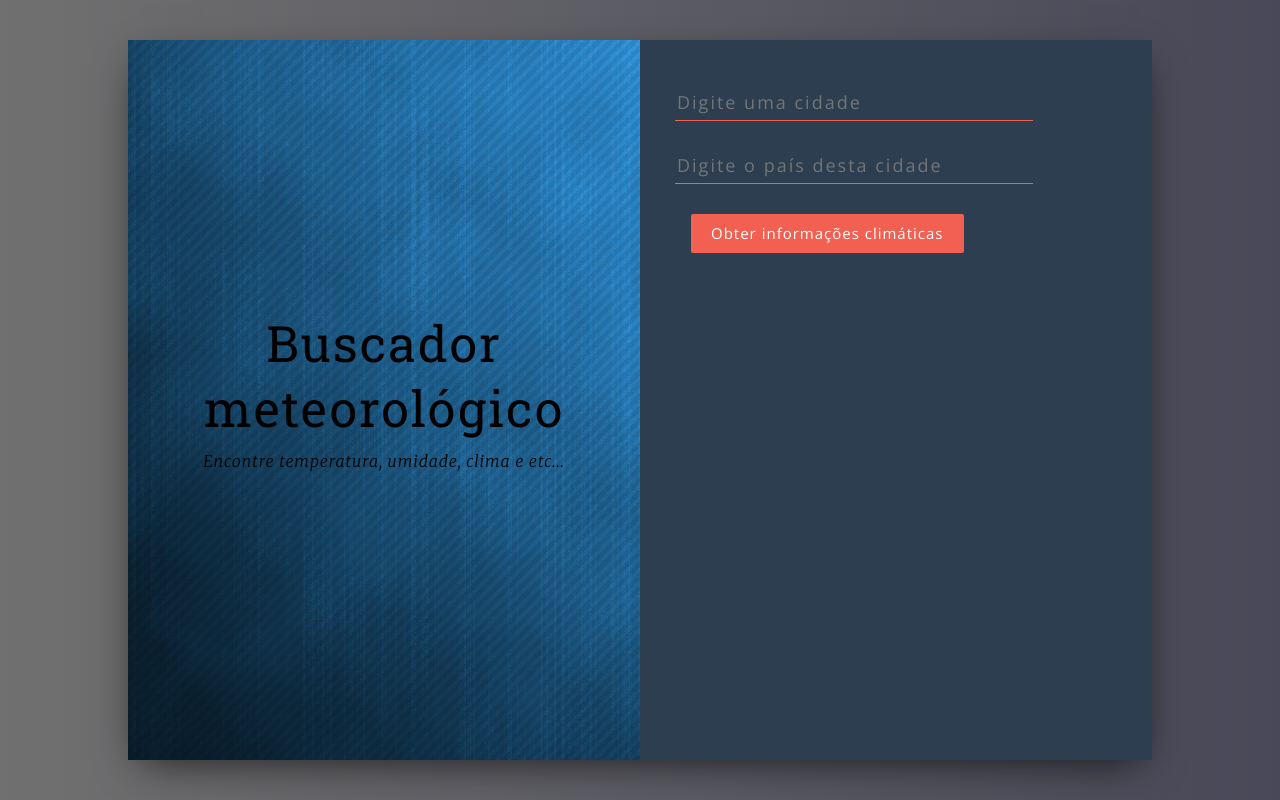
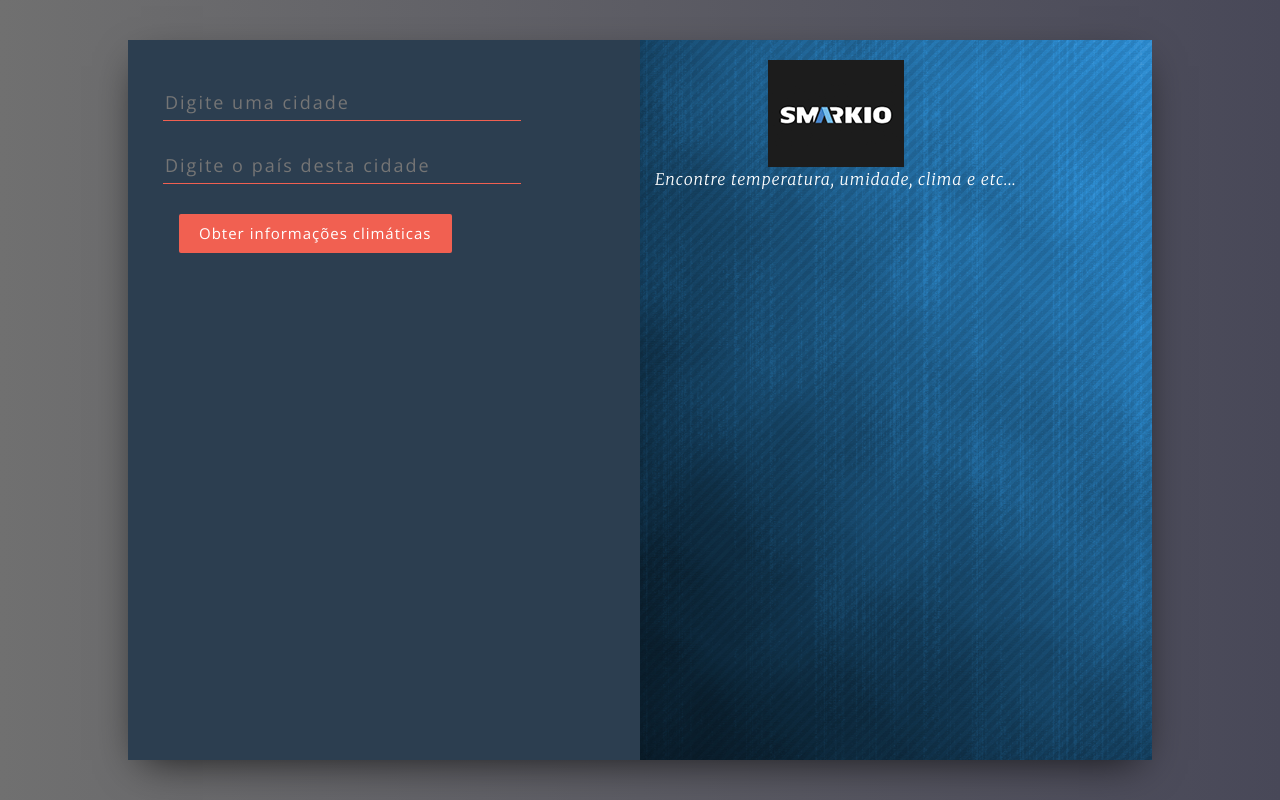
Before and after one commit to GuilhermeBorges3Ddev/SMARKIO, a React (Create React App) app in the folder front-end/: page / in a window 1280 px wide. Built offline with nearby package versions, Linux system fonts and the light colour scheme.

Commit message:
Lado esquerdo finalizado, lado direito em conclusão

```diff
--- a/front-end/src/ComponenteMain/App.js
+++ b/front-end/src/ComponenteMain/App.js
@@ -65,10 +65,7 @@
           <div className="main">
             <div className="container">
               <div className="row">
-                  <div className="col-6 title-container">
-                    <Titulos/>
-                  </div>
-                  <div className="col-6 form-container pt-5">
+              <div className="col-6 form-container pt-5">
                     <Formulario getData={this.getData}/>
                     <ClimaInfo
                       temperatura={this.state.temperatura}
@@ -79,6 +76,9 @@
                       longitude={this.state.longitude}
                       error={this.state.error}
                       />
+                  </div>
+                  <div className="col-6 title-container">
+                    <Titulos/>
                   </div>
                 </div>
               </div>
--- a/front-end/src/ComponenteMain/EstiloMain/App.css
+++ b/front-end/src/ComponenteMain/EstiloMain/App.css
@@ -27,22 +27,21 @@
   background: url("./bg.jpg") center center no-repeat;
   background-size: cover;
   display: flex;
-  align-items: center;
-  justify-content: center;
   text-align: center;
   color: #000;
 }
 
-.title-container__title {
-  font-size: 50px;
-  letter-spacing: 2px;
-  line-height: 1.3;
-  font-family: 'Roboto Slab', serif;
+.title {
+  display: flex;
+  align-items: center;
+  justify-content: center;
+  margin-top: 20px;
 }
 
-.title-container__subtitle {
+.subtitle {
   font-style: italic;
   font-weight: 100;
+  color: white;
   letter-spacing: 1px;
   line-height: 1.5;
   font-family: "Merriweather", serif;
--- a/front-end/src/Componentes/Titulos.js
+++ b/front-end/src/Componentes/Titulos.js
@@ -1,10 +1,16 @@
 import React from 'react';
+
+import Logo from "../ComponenteMain/EstiloMain/smarkio.png";
 
 const Titulos = () => {
     return (
-      <div>
-        <h1 className="title-container__title">Buscador meteorológico</h1>
-        <p  className="title-container__subtitle">Encontre temperatura, umidade, clima e etc...</p>
+      <div className="mt-0">
+
+        <div className="title">
+          <img src={Logo} alt="smarkioLogo"/>
+        </div>
+
+        <p  className="subtitle">Encontre temperatura, umidade, clima e etc...</p>
       </div>
     );
 };
```
Also changed, not shown: front-end/src/ComponenteMain/EstiloMain/smarkio.png (added).
